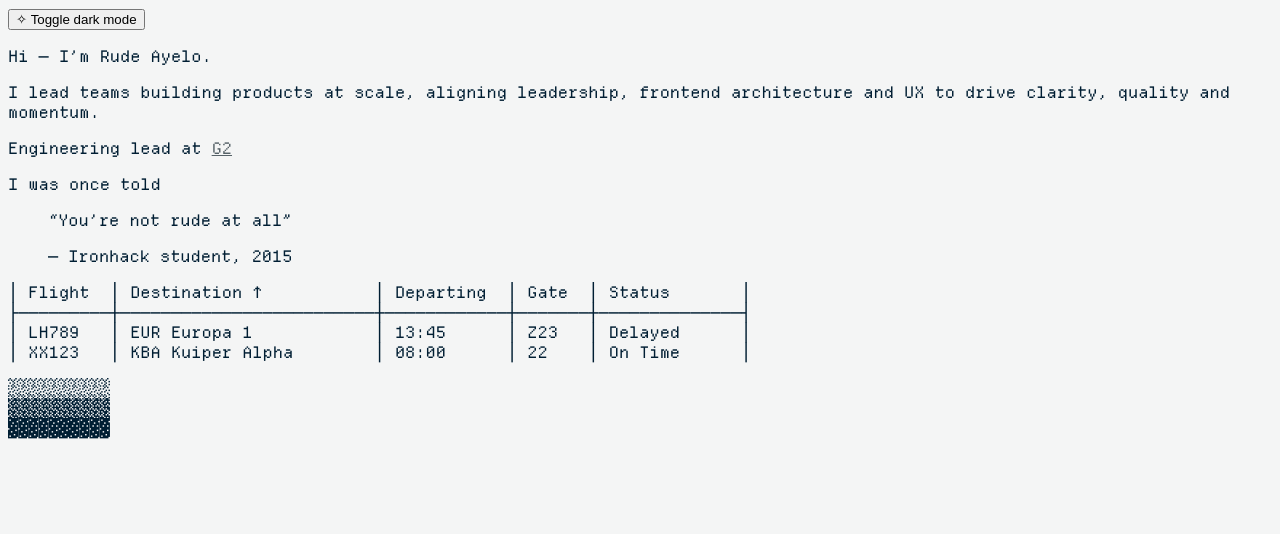
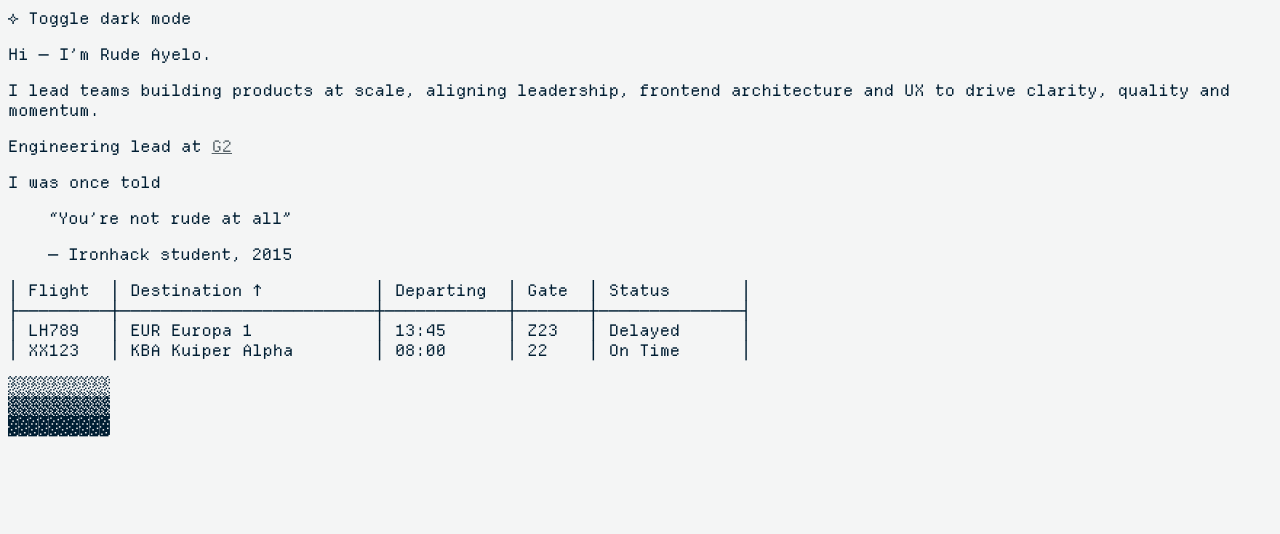
Before and after one commit to rudeayelo/rude.im, an Astro site: page / in a window 1280 px wide. Shown: the top 534 px of the page. Built offline with nearby package versions, Linux system fonts and the light colour scheme; Astro itself is replaced by a stand-in of ours.

Commit message:
style: simplify theme toggle text

```diff
--- a/src/pages/index.astro
+++ b/src/pages/index.astro
@@ -117,7 +117,7 @@ const pageDescription =
     --link: #566268;
     font-synthesis: none;
     text-rendering: optimizeLegibility;
-    -webkit-font-smoothing: antialiased;
+    -webkit-font-smoothing: none;
   }
 
   @media (prefers-color-scheme: dark) {
@@ -147,6 +147,14 @@ const pageDescription =
     font-size-adjust: from-font;
   }
 
+  button {
+    padding: 0;
+    border: 0;
+    background: transparent;
+    color: inherit;
+    font: inherit;
+  }
+
   a {
     color: var(--link);
   }
```
